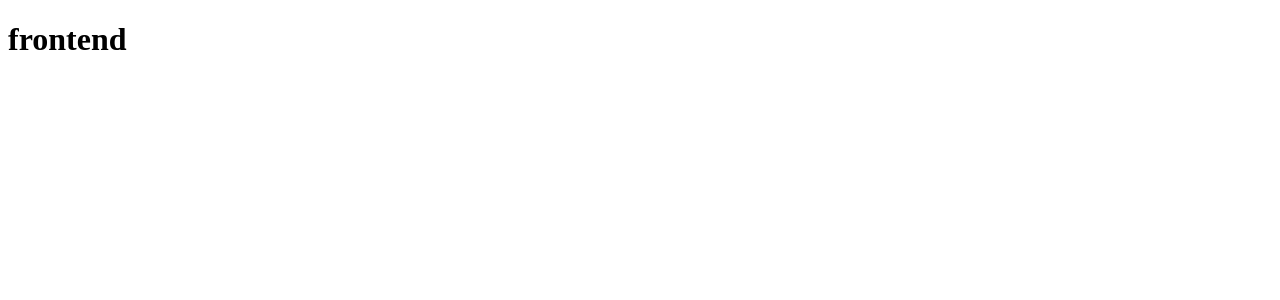
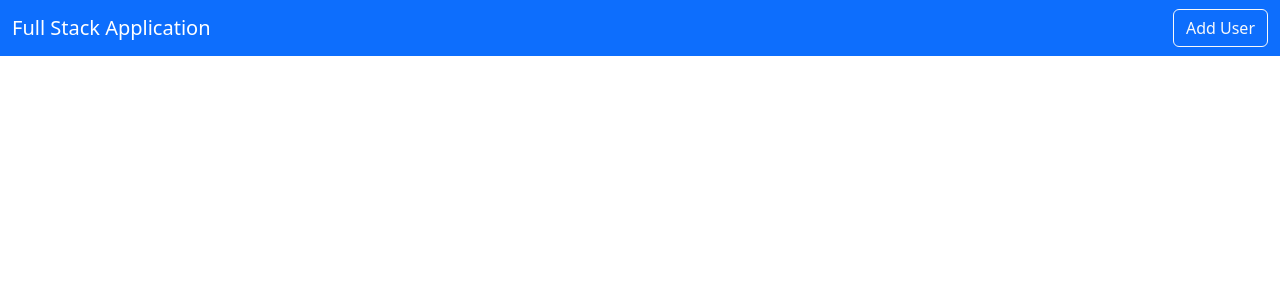
Before and after one commit to PathumSanjana/Student_Management_System, a React (Create React App) app in the folder frontend/: page / in a window 1280 px wide. Shown: the top 300 px of the page. Built offline with nearby package versions, Linux system fonts and the light colour scheme.

Commit message:
Navbar updated

```diff
--- a/frontend/src/App.js
+++ b/frontend/src/App.js
@@ -1,8 +1,11 @@
+import"../node_modules/bootstrap/dist/css/bootstrap.min.css";
+import Navbar from "./components/Navbar";
+
 
 function App() {
   return (
     <div className="App">
-     <h1>frontend</h1>
+     <Navbar/>
     </div>
   );
 }
--- a/frontend/src/components/Navbar.js
+++ b/frontend/src/components/Navbar.js
@@ -0,0 +1,28 @@
+import React from 'react'
+
+export default function Navbar() {
+  return (
+    <div>
+
+        <nav className="navbar navbar-expand-lg navbar-dark bg-primary">
+            <div className="container-fluid">
+              <a className="navbar-brand" href="#">Full Stack Application</a>
+                <button
+                    className="navbar-toggler"
+                    type="button"
+                    data-bs-toggle="collapse"
+                    data-bs-target="#navbarSupportedContent"
+                    aria-controls="navbarSupportedContent"
+                    aria-expanded="false"
+                    aria-label="Toggle navigation">
+
+                     <span className="navbar-toggler-icon"></span>
+                </button>
+                <button className="btn btn-outline-light" type="submit">Add User</button>
+            </div>
+        </nav>
+
+
+    </div>
+  )
+}
```
